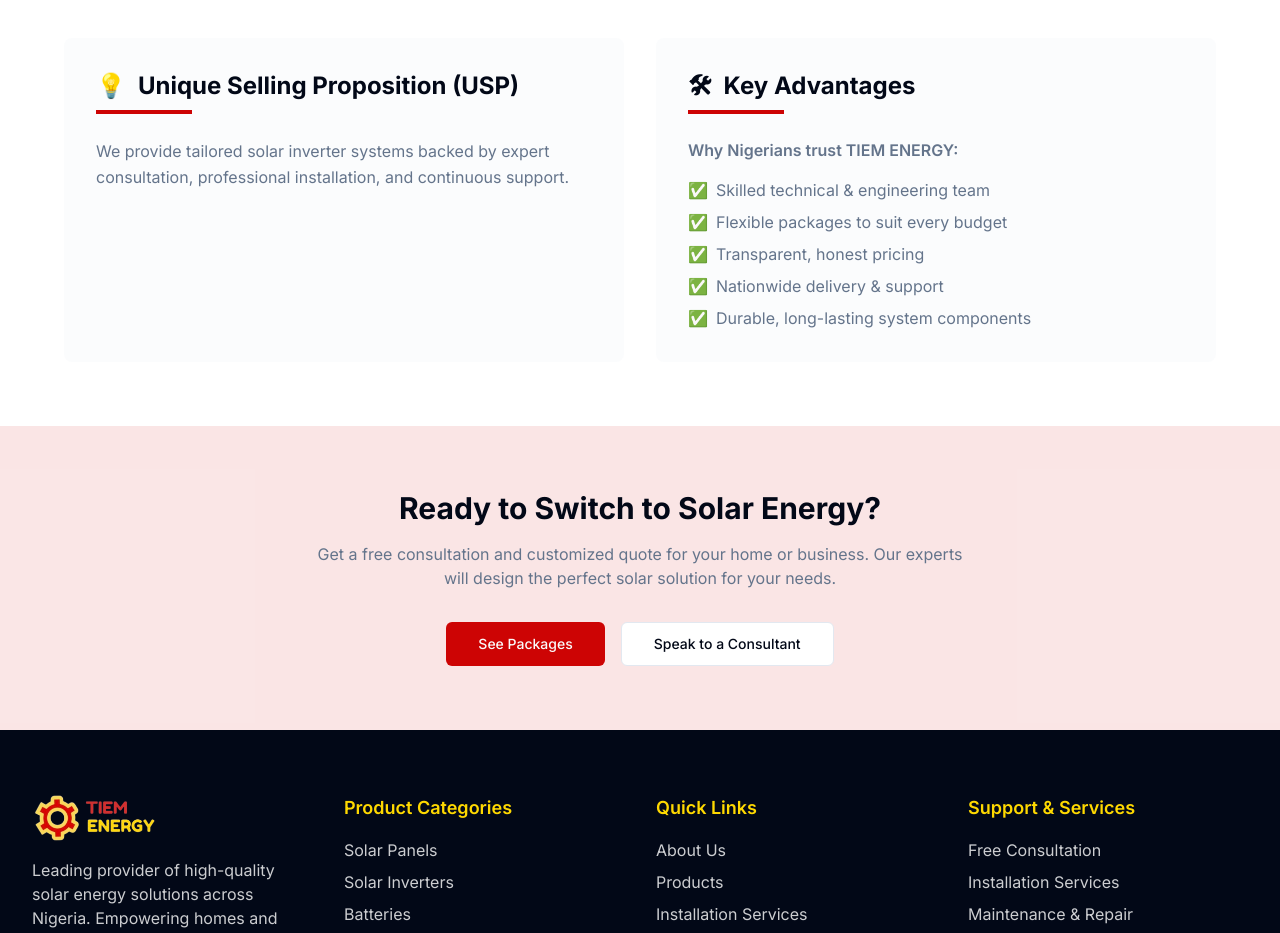
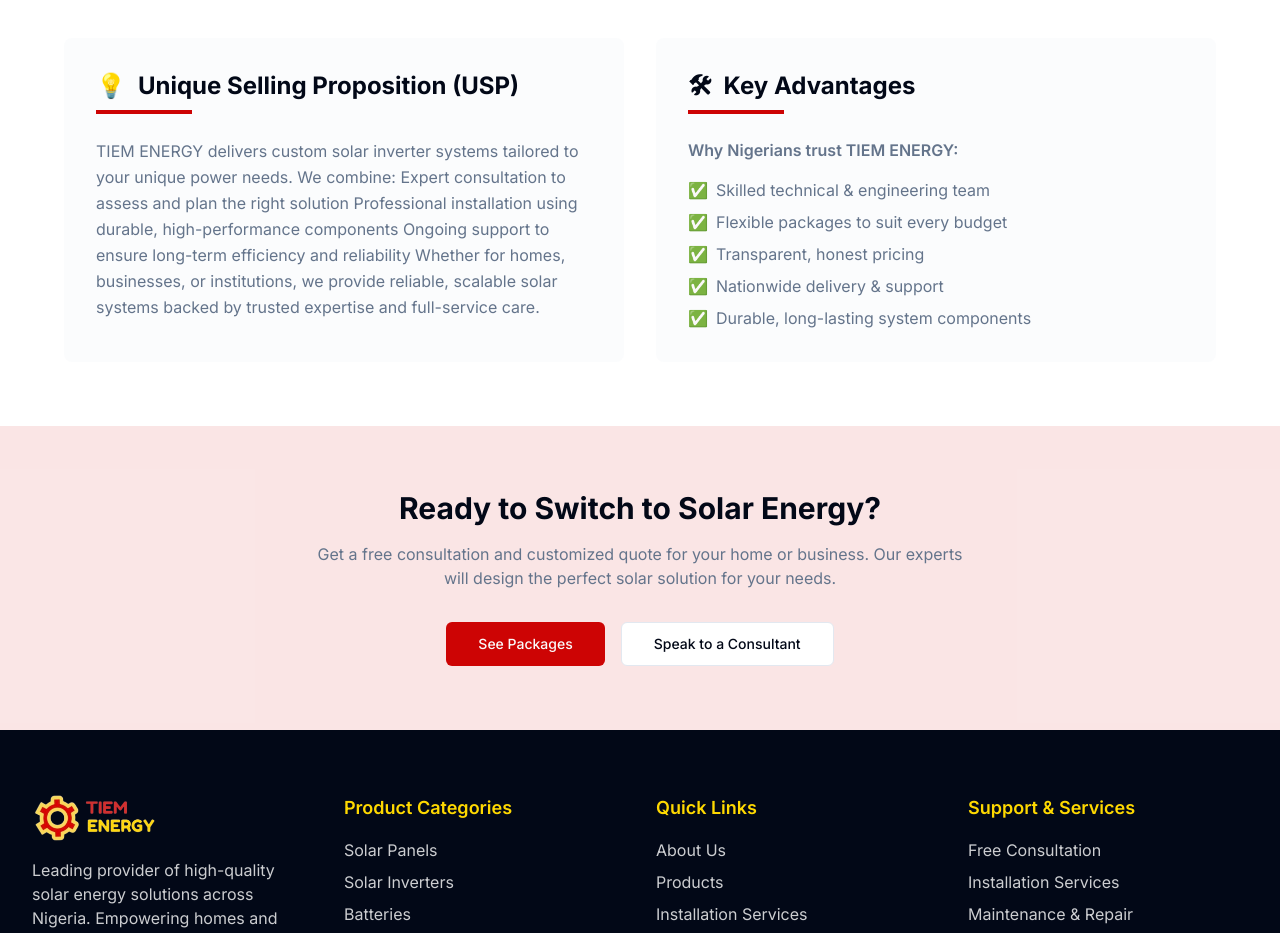
Before and after one commit to StellarJoseph/tiem, a React (Vite) app: page /about in a window 1280 px wide. Shown: the part 2580-3513 px from the top of the page. Built offline with nearby package versions, Linux system fonts and the light colour scheme.

Commit message:
Visual edit in Lovable
Edited UI in Lovable

```diff
--- a/src/pages/About.tsx
+++ b/src/pages/About.tsx
@@ -1,13 +1,10 @@
-
 import React from 'react';
 import Header from '@/components/Header';
 import Footer from '@/components/Footer';
 import { Card, CardContent, CardDescription, CardHeader, CardTitle } from '@/components/ui/card';
 import { Button } from '@/components/ui/button';
-
 const About = () => {
-  return (
-    <div className="min-h-screen">
+  return <div className="min-h-screen">
       <Header />
 
       {/* Hero Section */}
@@ -230,8 +227,17 @@ const About = () => {
                   <div className="h-1 w-24 bg-primary"></div>
                 </div>
                 <p className="text-muted-foreground leading-relaxed">
-                  We provide tailored solar inverter systems backed by expert consultation, professional installation, and continuous support.
-                </p>
+
+
+TIEM ENERGY delivers custom solar inverter systems tailored to your unique power needs. We combine:
+
+Expert consultation to assess and plan the right solution
+
+Professional installation using durable, high-performance components
+
+Ongoing support to ensure long-term efficiency and reliability
+
+Whether for homes, businesses, or institutions, we provide reliable, scalable solar systems backed by trusted expertise and full-service care.</p>
               </div>
 
               {/* Key Advantages */}
@@ -281,8 +287,6 @@ const About = () => {
       </section>
 
       <Footer />
-    </div>
-  );
+    </div>;
 };
-
 export default About;
```
